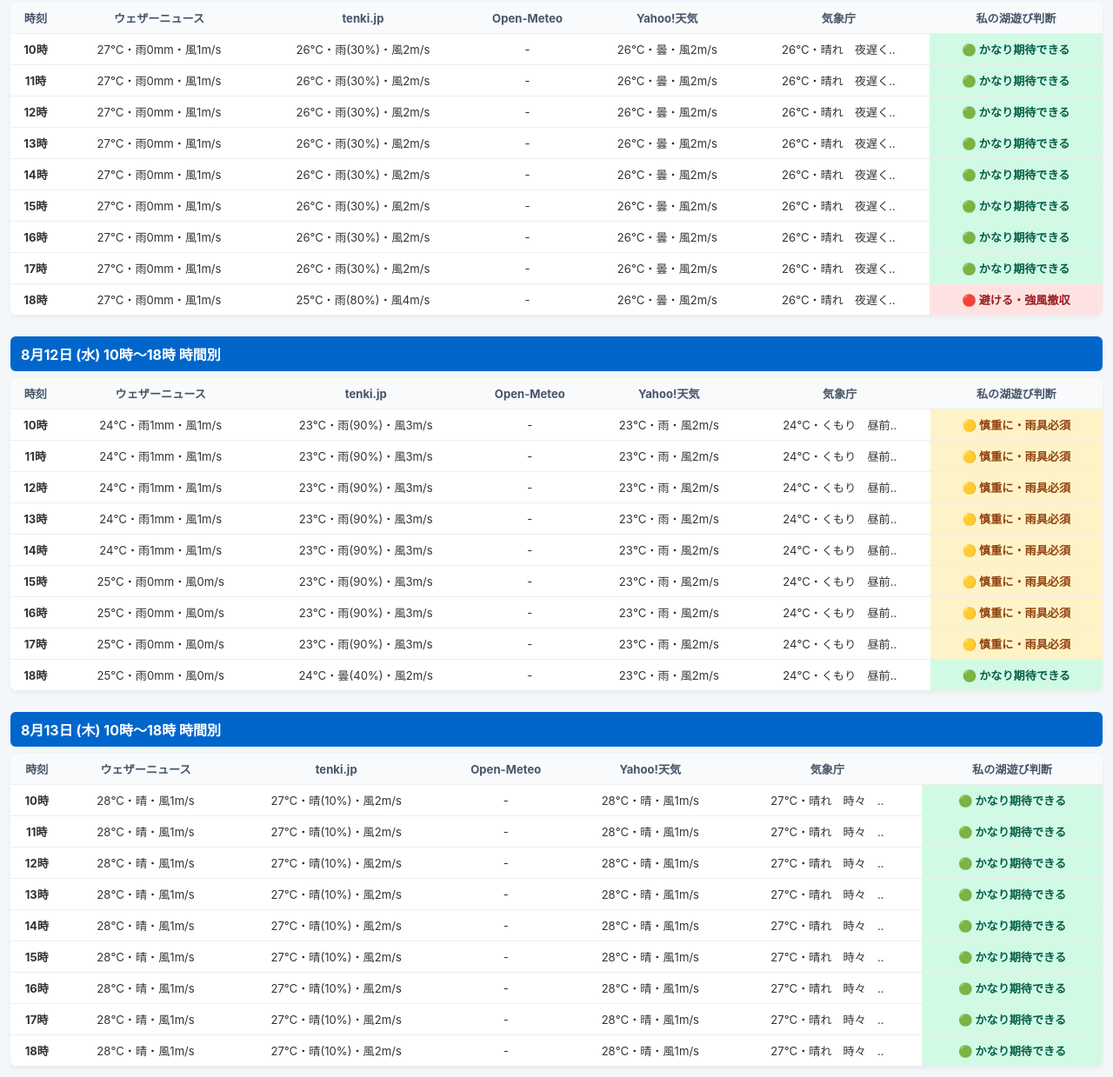
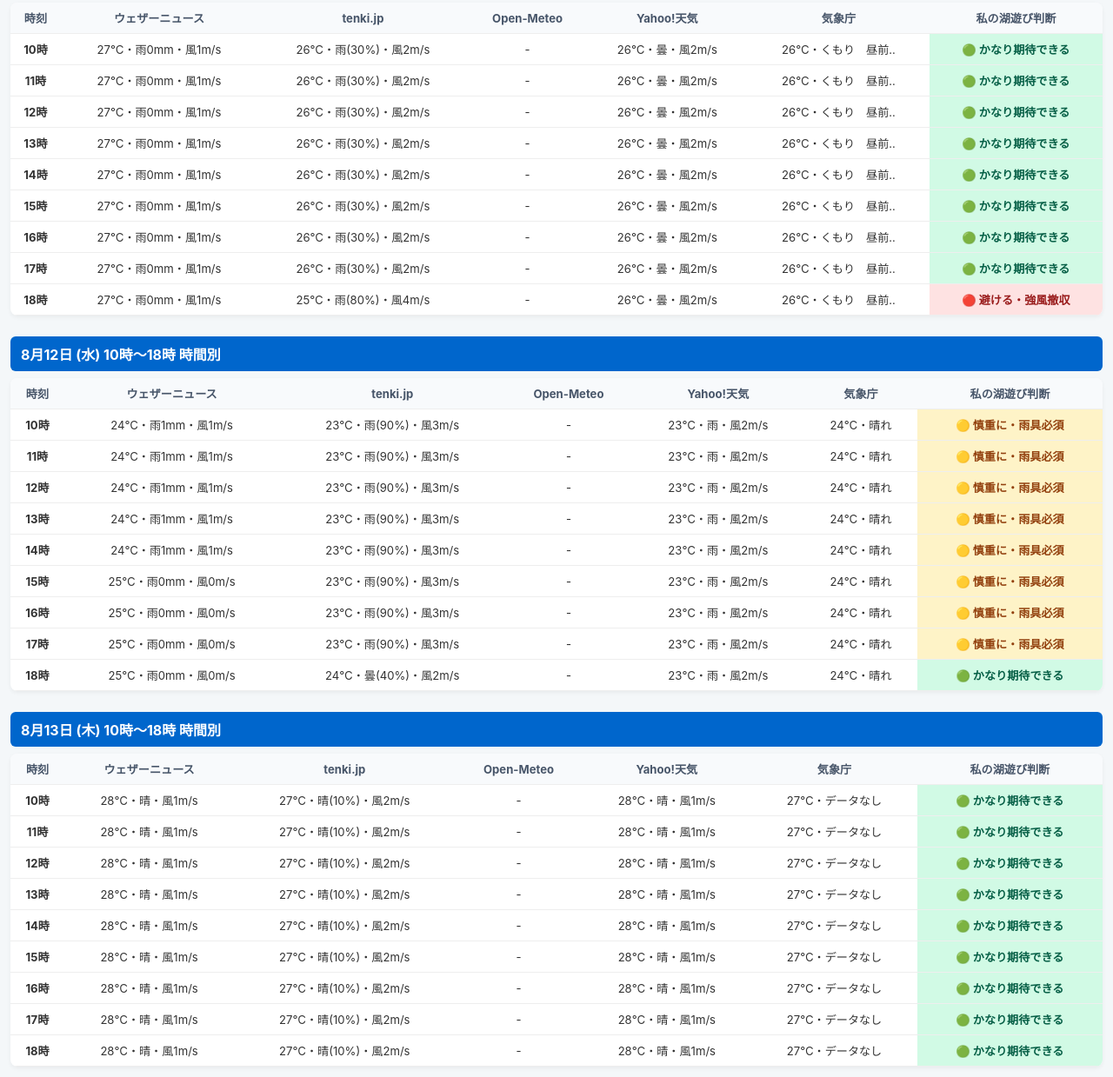
Before and after one commit to f-pi-26/motosuko-weathe, a plain HTML site: page index.html in a window 1280 px wide. Shown: the part 164-1403 px from the top of the page at 87% size. Drawn offline with Linux system fonts and the light colour scheme.

Commit message:
Update weather data

```diff
--- a/index.html
+++ b/index.html
@@ -22,7 +22,7 @@
 <body>
     <header>
         <h1>本栖湖 湖遊び 5社気象比較・判断表</h1>
-        <div class="update">最終更新: 2026年11月23日 17:58 JST</div>
+        <div class="update">最終更新: 2026年11月24日 06:16 JST</div>
     </header>
 
         <div class="date-title">8月11日 (火) 10時〜18時 時間別</div>
@@ -47,7 +47,7 @@
                     <td>26℃・雨(30%)・風2m/s</td>
                     <td>-</td>
                     <td>26℃・曇・風2m/s</td>
-                    <td>26℃・晴れ　夜遅く..</td>
+                    <td>26℃・くもり　昼前..</td>
                     <td class="status-green">🟢 かなり期待できる</td>
                 </tr>
 
@@ -57,7 +57,7 @@
                     <td>26℃・雨(30%)・風2m/s</td>
                     <td>-</td>
                     <td>26℃・曇・風2m/s</td>
-                    <td>26℃・晴れ　夜遅く..</td>
+                    <td>26℃・くもり　昼前..</td>
                     <td class="status-green">🟢 かなり期待できる</td>
                 </tr>
 
@@ -67,7 +67,7 @@
                     <td>26℃・雨(30%)・風2m/s</td>
                     <td>-</td>
                     <td>26℃・曇・風2m/s</td>
-                    <td>26℃・晴れ　夜遅く..</td>
+                    <td>26℃・くもり　昼前..</td>
                     <td class="status-green">🟢 かなり期待できる</td>
                 </tr>
 
@@ -77,7 +77,7 @@
                     <td>26℃・雨(30%)・風2m/s</td>
                     <td>-</td>
                     <td>26℃・曇・風2m/s</td>
-                    <td>26℃・晴れ　夜遅く..</td>
+                    <td>26℃・くもり　昼前..</td>
                     <td class="status-green">🟢 かなり期待できる</td>
                 </tr>
 
@@ -87,7 +87,7 @@
                     <td>26℃・雨(30%)・風2m/s</td>
                     <td>-</td>
                     <td>26℃・曇・風2m/s</td>
-                    <td>26℃・晴れ　夜遅く..</td>
+                    <td>26℃・くもり　昼前..</td>
                     <td class="status-green">🟢 かなり期待できる</td>
                 </tr>
 
@@ -97,7 +97,7 @@
                     <td>26℃・雨(30%)・風2m/s</td>
                     <td>-</td>
                     <td>26℃・曇・風2m/s</td>
-                    <td>26℃・晴れ　夜遅く..</td>
+                    <td>26℃・くもり　昼前..</td>
                     <td class="status-green">🟢 かなり期待できる</td>
                 </tr>
 
@@ -107,7 +107,7 @@
                     <td>26℃・雨(30%)・風2m/s</td>
                     <td>-</td>
                     <td>26℃・曇・風2m/s</td>
-                    <td>26℃・晴れ　夜遅く..</td>
+                    <td>26℃・くもり　昼前..</td>
                     <td class="status-green">🟢 かなり期待できる</td>
                 </tr>
 
@@ -117,7 +117,7 @@
                     <td>26℃・雨(30%)・風2m/s</td>
                     <td>-</td>
                     <td>26℃・曇・風2m/s</td>
-                    <td>26℃・晴れ　夜遅く..</td>
+                    <td>26℃・くもり　昼前..</td>
                     <td class="status-green">🟢 かなり期待できる</td>
                 </tr>
 
@@ -127,7 +127,7 @@
                     <td>25℃・雨(80%)・風4m/s</td>
                     <td>-</td>
                     <td>26℃・曇・風2m/s</td>
-                    <td>26℃・晴れ　夜遅く..</td>
+                    <td>26℃・くもり　昼前..</td>
                     <td class="status-red">🔴 避ける・強風撤収</td>
                 </tr>
             </tbody></table></div>
@@ -153,7 +153,7 @@
                     <td>23℃・雨(90%)・風3m/s</td>
                     <td>-</td>
                     <td>23℃・雨・風2m/s</td>
-                    <td>24℃・くもり　昼前..</td>
+                    <td>24℃・晴れ</td>
                     <td class="status-yellow">🟡 慎重に・雨具必須</td>
                 </tr>
 
@@ -163,7 +163,7 @@
                     <td>23℃・雨(90%)・風3m/s</td>
                     <td>-</td>
                     <td>23℃・雨・風2m/s</td>
-                    <td>24℃・くもり　昼前..</td>
+                    <td>24℃・晴れ</td>
                     <td class="status-yellow">🟡 慎重に・雨具必須</td>
                 </tr>
 
@@ -173,7 +173,7 @@
                     <td>23℃・雨(90%)・風3m/s</td>
                     <td>-</td>
                     <td>23℃・雨・風2m/s</td>
-                    <td>24℃・くもり　昼前..</td>
+                    <td>24℃・晴れ</td>
                     <td class="status-yellow">🟡 慎重に・雨具必須</td>
                 </tr>
 
@@ -183,7 +183,7 @@
                     <td>23℃・雨(90%)・風3m/s</td>
                     <td>-</td>
                     <td>23℃・雨・風2m/s</td>
-                    <td>24℃・くもり　昼前..</td>
+                    <td>24℃・晴れ</td>
                     <td class="status-yellow">🟡 慎重に・雨具必須</td>
                 </tr>
 
@@ -193,7 +193,7 @@
                     <td>23℃・雨(90%)・風3m/s</td>
                     <td>-</td>
                     <td>23℃・雨・風2m/s</td>
-                    <td>24℃・くもり　昼前..</td>
+                    <td>24℃・晴れ</td>
                     <td class="status-yellow">🟡 慎重に・雨具必須</td>
                 </tr>
 
@@ -203,7 +203,7 @@
                     <td>23℃・雨(90%)・風3m/s</td>
                     <td>-</td>
                     <td>23℃・雨・風2m/s</td>
-                    <td>24℃・くもり　昼前..</td>
+                    <td>24℃・晴れ</td>
                     <td class="status-yellow">🟡 慎重に・雨具必須</td>
                 </tr>
 
@@ -213,7 +213,7 @@
                     <td>23℃・雨(90%)・風3m/s</td>
                     <td>-</td>
                     <td>23℃・雨・風2m/s</td>
-                    <td>24℃・くもり　昼前..</td>
+                    <td>24℃・晴れ</td>
                     <td class="status-yellow">🟡 慎重に・雨具必須</td>
                 </tr>
 
@@ -223,7 +223,7 @@
                     <td>23℃・雨(90%)・風3m/s</td>
                     <td>-</td>
                     <td>23℃・雨・風2m/s</td>
-                    <td>24℃・くもり　昼前..</td>
+                    <td>24℃・晴れ</td>
                     <td class="status-yellow">🟡 慎重に・雨具必須</td>
                 </tr>
 
@@ -233,7 +233,7 @@
                     <td>24℃・曇(40%)・風2m/s</td>
                     <td>-</td>
                     <td>23℃・雨・風2m/s</td>
-                    <td>24℃・くもり　昼前..</td>
+                    <td>24℃・晴れ</td>
                     <td class="status-green">🟢 かなり期待できる</td>
                 </tr>
             </tbody></table></div>
@@ -259,7 +259,7 @@
                     <td>27℃・晴(10%)・風2m/s</td>
                     <td>-</td>
                     <td>28℃・晴・風1m/s</td>
-                    <td>27℃・晴れ　時々　..</td>
+                    <td>27℃・データなし</td>
                     <td class="status-green">🟢 かなり期待できる</td>
                 </tr>
 
@@ -269,7 +269,7 @@
                     <td>27℃・晴(10%)・風2m/s</td>
                     <td>-</td>
                     <td>28℃・晴・風1m/s</td>
-                    <td>27℃・晴れ　時々　..</td>
+                    <td>27℃・データなし</td>
                     <td class="status-green">🟢 かなり期待できる</td>
                 </tr>
 
@@ -279,7 +279,7 @@
                     <td>27℃・晴(10%)・風2m/s</td>
                     <td>-</td>
                     <td>28℃・晴・風1m/s</td>
-                    <td>27℃・晴れ　時々　..</td>
+                    <td>27℃・データなし</td>
                     <td class="status-green">🟢 かなり期待できる</td>
                 </tr>
 
@@ -289,7 +289,7 @@
                     <td>27℃・晴(10%)・風2m/s</td>
                     <td>-</td>
                     <td>28℃・晴・風1m/s</td>
-                    <td>27℃・晴れ　時々　..</td>
+                    <td>27℃・データなし</td>
                     <td class="status-green">🟢 かなり期待できる</td>
                 </tr>
 
@@ -299,7 +299,7 @@
                     <td>27℃・晴(10%)・風2m/s</td>
                     <td>-</td>
                     <td>28℃・晴・風1m/s</td>
-                    <td>27℃・晴れ　時々　..</td>
+                    <td>27℃・データなし</td>
                     <td class="status-green">🟢 かなり期待できる</td>
                 </tr>
 
@@ -309,7 +309,7 @@
                     <td>27℃・晴(10%)・風2m/s</td>
                     <td>-</td>
                     <td>28℃・晴・風1m/s</td>
-                    <td>27℃・晴れ　時々　..</td>
+                    <td>27℃・データなし</td>
                     <td class="status-green">🟢 かなり期待できる</td>
                 </tr>
 
@@ -319,7 +319,7 @@
                     <td>27℃・晴(10%)・風2m/s</td>
                     <td>-</td>
                     <td>28℃・晴・風1m/s</td>
-                    <td>27℃・晴れ　時々　..</td>
+                    <td>27℃・データなし</td>
                     <td class="status-green">🟢 かなり期待できる</td>
                 </tr>
 
@@ -329,7 +329,7 @@
                     <td>27℃・晴(10%)・風2m/s</td>
                     <td>-</td>
                     <td>28℃・晴・風1m/s</td>
-                    <td>27℃・晴れ　時々　..</td>
+                    <td>27℃・データなし</td>
                     <td class="status-green">🟢 かなり期待できる</td>
                 </tr>
 
@@ -339,7 +339,7 @@
                     <td>27℃・晴(10%)・風2m/s</td>
                     <td>-</td>
                     <td>28℃・晴・風1m/s</td>
-                    <td>27℃・晴れ　時々　..</td>
+                    <td>27℃・データなし</td>
                     <td class="status-green">🟢 かなり期待できる</td>
                 </tr>
             </tbody></table></div></body></html>
```
